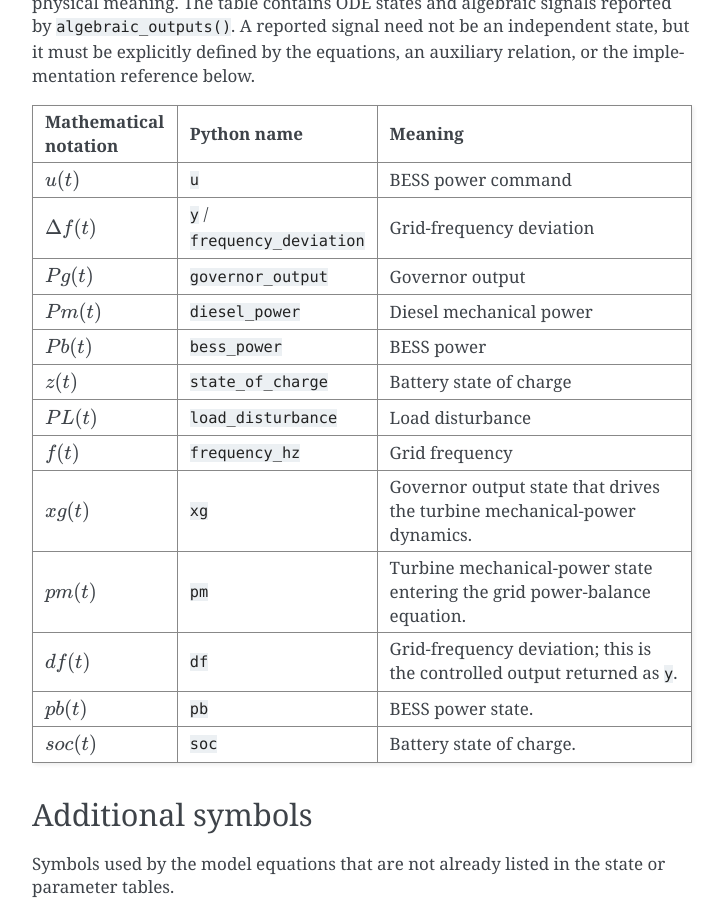
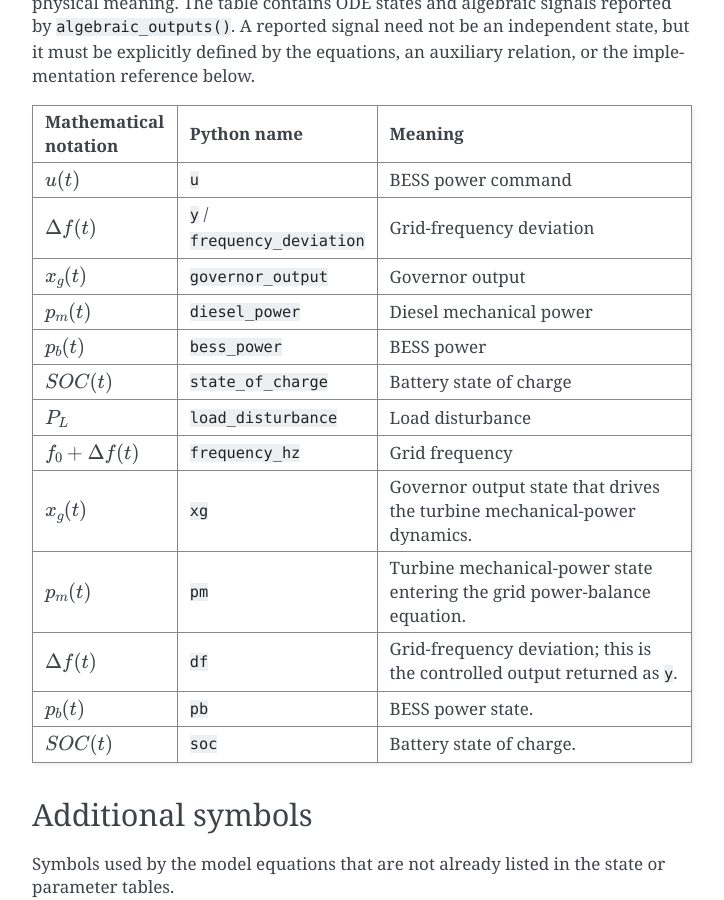
Before and after one commit to simple-machine-learning/SISO-Adaptive-Control, a Sphinx documentation site: the page built from packages/SISO_Adaptive_Control_Python_v1.0.0/documentation/models/microgrid_frequency_bess_nonlinear.rst, in a window 1280 px wide and 900 px high, scrolled down 3708 px. Shown: the whole window, without its empty margins (388-1112 px from the left). Built offline with Sphinx 7.4.7, drawn with Linux system fonts in a browser that asks for light colours.

Commit message:
Correct documentation variable notation

```diff
--- a/packages/SISO_Adaptive_Control_Python_v1.0.0/documentation/models/microgrid_frequency_bess_nonlinear.rst
+++ b/packages/SISO_Adaptive_Control_Python_v1.0.0/documentation/models/microgrid_frequency_bess_nonlinear.rst
@@ -168,37 +168,37 @@ The first column gives the readable mathematical notation, the second gives the
    * - :math:`\Delta f(t)`
      - ``y`` / ``frequency_deviation``
      - Grid-frequency deviation
-   * - :math:`Pg(t)`
+   * - :math:`x_g(t)`
      - ``governor_output``
      - Governor output
-   * - :math:`Pm(t)`
+   * - :math:`p_m(t)`
      - ``diesel_power``
      - Diesel mechanical power
-   * - :math:`Pb(t)`
+   * - :math:`p_b(t)`
      - ``bess_power``
      - BESS power
-   * - :math:`z(t)`
+   * - :math:`SOC(t)`
      - ``state_of_charge``
      - Battery state of charge
-   * - :math:`PL(t)`
+   * - :math:`P_L`
      - ``load_disturbance``
      - Load disturbance
-   * - :math:`f(t)`
+   * - :math:`f_0+\Delta f(t)`
      - ``frequency_hz``
      - Grid frequency
-   * - :math:`xg(t)`
+   * - :math:`x_g(t)`
      - ``xg``
      - Governor output state that drives the turbine mechanical-power dynamics.
-   * - :math:`pm(t)`
+   * - :math:`p_m(t)`
      - ``pm``
      - Turbine mechanical-power state entering the grid power-balance equation.
-   * - :math:`df(t)`
+   * - :math:`\Delta f(t)`
      - ``df``
      - Grid-frequency deviation; this is the controlled output returned as ``y``.
-   * - :math:`pb(t)`
+   * - :math:`p_b(t)`
      - ``pb``
      - BESS power state.
-   * - :math:`soc(t)`
+   * - :math:`SOC(t)`
      - ``soc``
      - Battery state of charge.
 
```
